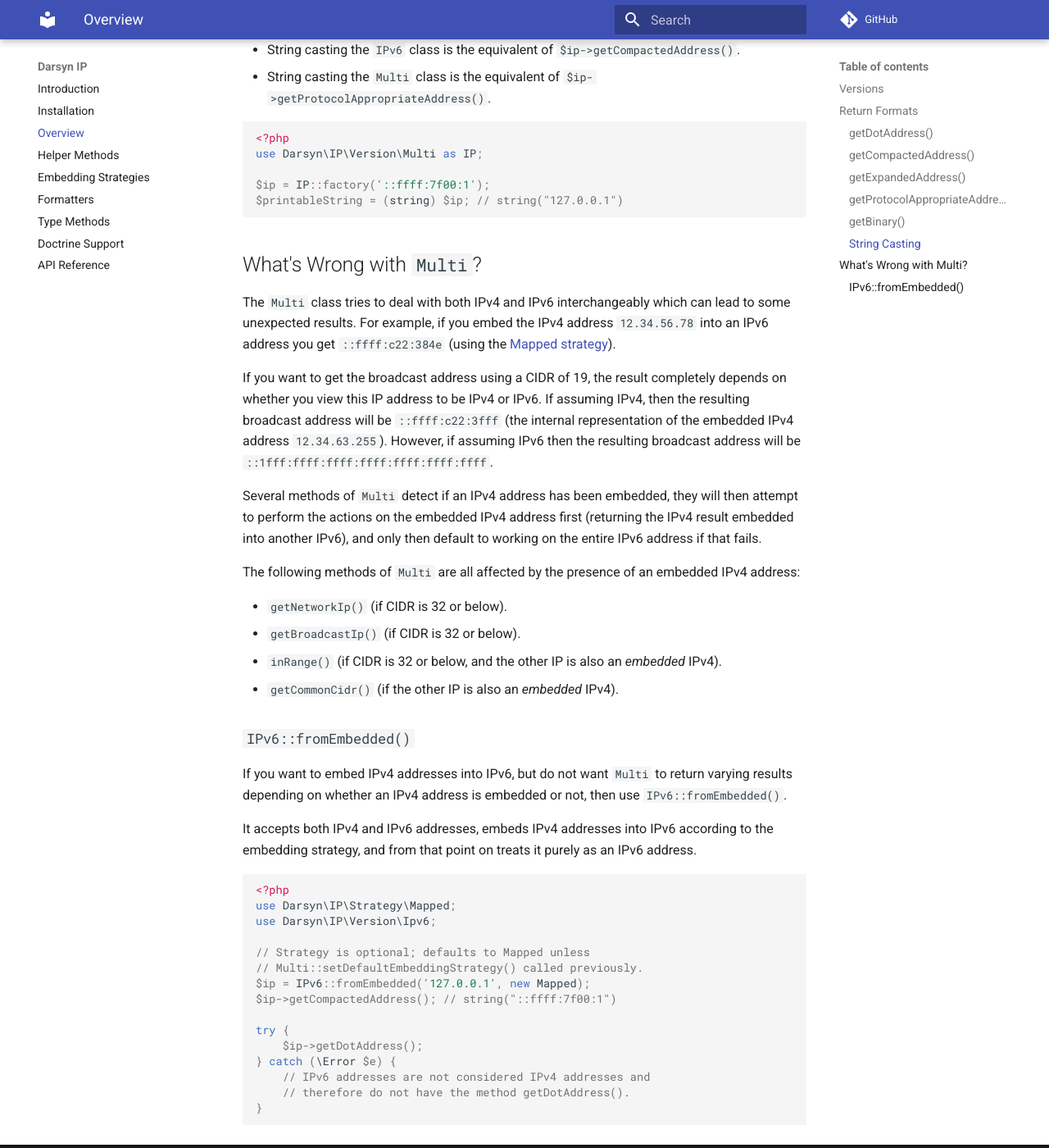
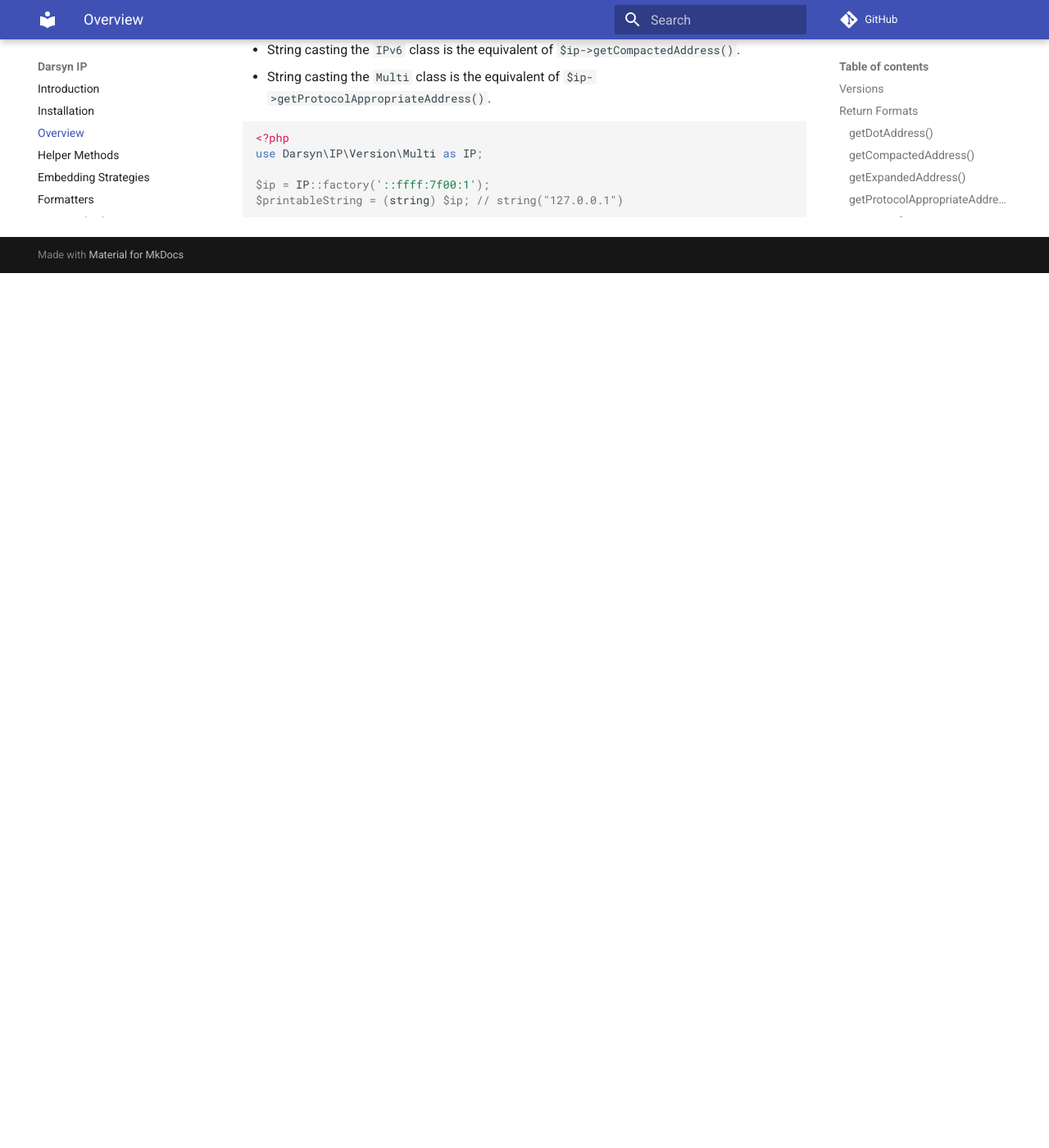
Before and after one commit to darsyn/ip, an MkDocs documentation site: the page built from docs/03-overview.md, in a window 1280 px wide and 1400 px high, scrolled down 3480 px. Shown: the whole window at 82% size. Built offline with MkDocs 1.6.1 and Material for MkDocs 9.7.7, drawn with Linux system fonts in a browser that asks for light colours; comment, search, counter and statistics services are not loaded; after the commit the page ends 3813 px from its top, so only the background shows below that.

Commit message:
Move fromEmbedded() Documentation to Helpers Section

````diff
--- a/docs/03-overview.md
+++ b/docs/03-overview.md
@@ -179,59 +179,3 @@ use Darsyn\IP\Version\Multi as IP;
 $ip = IP::factory('::ffff:7f00:1');
 $printableString = (string) $ip; // string("127.0.0.1")
 ```
-
-## What's Wrong with `Multi`?
-
-The `Multi` class tries to deal with both IPv4 and IPv6 interchangeably which
-can lead to some unexpected results. For example, if you embed the IPv4 address
-`12.34.56.78` into an IPv6 address you get `::ffff:c22:384e` (using the [Mapped
-strategy](./05-strategies.md)).
-
-If you want to get the broadcast address using a CIDR of 19, the result
-completely depends on whether you view this IP address to be IPv4 or IPv6. If
-assuming IPv4, then the resulting broadcast address will be `::ffff:c22:3fff`
-(the internal representation of the embedded IPv4 address `12.34.63.255`).
-However, if assuming IPv6 then the resulting broadcast address will be
-`::1fff:ffff:ffff:ffff:ffff:ffff:ffff`.
-
-Several methods of `Multi` detect if an IPv4 address has been embedded, they
-will then attempt to perform the actions on the embedded IPv4 address first
-(returning the IPv4 result embedded into another IPv6), and only then default to
-working on the entire IPv6 address if that fails.
-
-The following methods of `Multi` are all affected by the presence of an embedded
-IPv4 address:
-
-- `getNetworkIp()` (if CIDR is 32 or below).
-- `getBroadcastIp()` (if CIDR is 32 or below).
-- `inRange()` (if CIDR is 32 or below, and the other IP is also an _embedded_
-  IPv4).
-- `getCommonCidr()` (if the other IP is also an _embedded_ IPv4).
-
-### `IPv6::fromEmbedded()`
-
-If you want to embed IPv4 addresses into IPv6, but do not want `Multi` to return
-varying results depending on whether an IPv4 address is embedded or not, then
-use `IPv6::fromEmbedded()`.
-
-It accepts both IPv4 and IPv6 addresses, embeds IPv4 addresses into IPv6
-according to the embedding strategy, and from that point on treats it purely as
-an IPv6 address.
-
-```php
-<?php
-use Darsyn\IP\Strategy\Mapped;
-use Darsyn\IP\Version\Ipv6;
-
-// Strategy is optional; defaults to Mapped unless
-// Multi::setDefaultEmbeddingStrategy() called previously.
-$ip = IPv6::fromEmbedded('127.0.0.1', new Mapped);
-$ip->getCompactedAddress(); // string("::ffff:7f00:1")
-
-try {
-    $ip->getDotAddress();
-} catch (\Error $e) {
-    // IPv6 addresses are not considered IPv4 addresses and
-    // therefore do not have the method getDotAddress().
-}
-```
````
Also changed, not shown: docs/04-helpers.md (+43 -0 lines), 1 other file.
